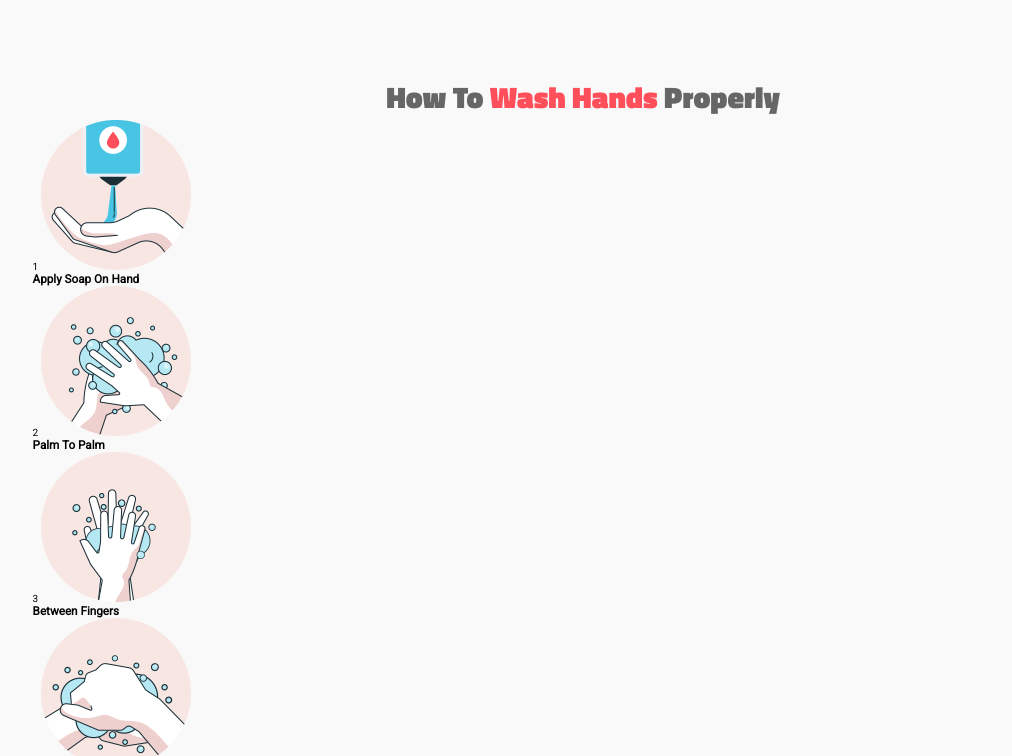
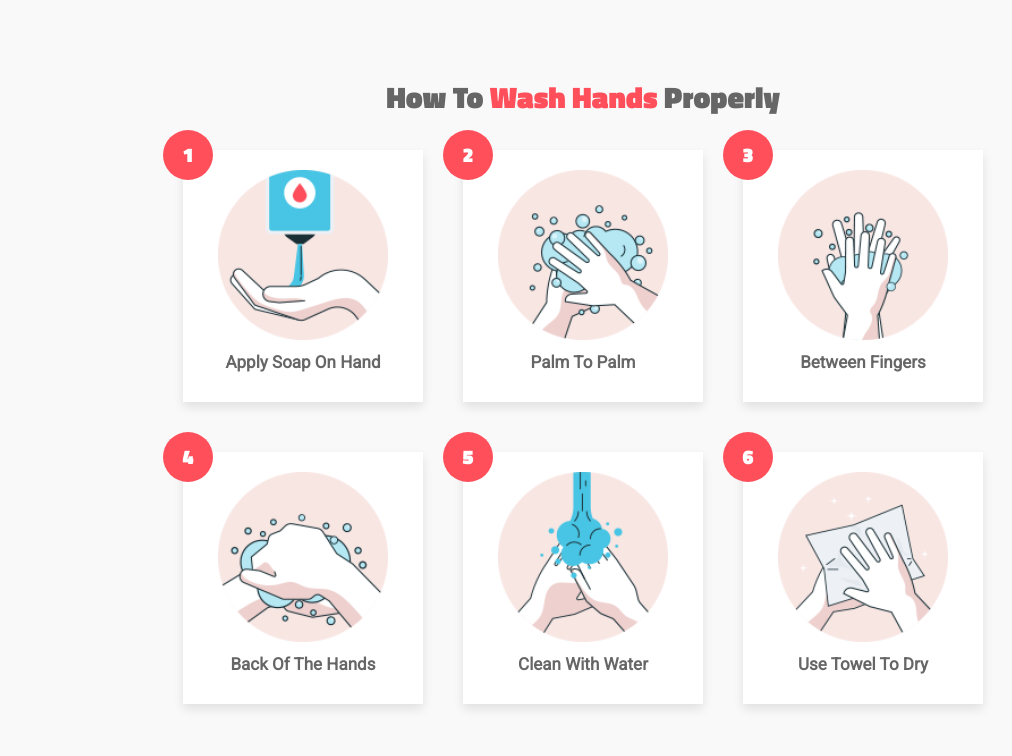
Before and after one commit to sibashish99/covid19-help, a plain HTML site: page index.html in a window 1280 px wide. Shown: the part 3640-4396 px from the top of the page, without its empty margins (57-1069 px from the left). Drawn offline with nearby package versions, Linux system fonts and the light colour scheme.

Commit message:
Added styling for handwash section

```diff
--- a/style.css
+++ b/style.css
@@ -292,7 +292,44 @@ header .navbar ul a:hover{
     padding:.5rem 0;
 }
 
-
+.handwash .box-container{
+    display: flex;
+    align-items: center;
+    justify-content: center;
+    flex-wrap: wrap;
+}
+.handwash .box-container .box{
+    background: #fff;
+    box-shadow: 0 0.5rem 1rem rgba(0, 0, 0, 0.1);
+    margin:2rem;
+    margin-top: 3rem;
+    padding: 2rem 3.5rem;
+    text-align: center;
+    position: relative;
+}
+.handwash .box-container img{
+    height:17rem;
+    width:17rem;
+}
+.handwash .box-container h3{
+    font-size: 1.7rem;
+    color: #666;
+    padding:1rem 0;
+}
+.handwash .box-container .box span{
+    display:block;
+    position: absolute;
+    font-size: 2rem;
+    font-family: 'Titillium Web', sans-serif;
+    top: -2rem;
+    left:-2rem;
+    height:5rem;
+    width:5rem;
+    color: #fff;
+    background: var(--red);
+    border-radius: 5rem;
+    line-height:5rem;
+}
 
 
 
```
